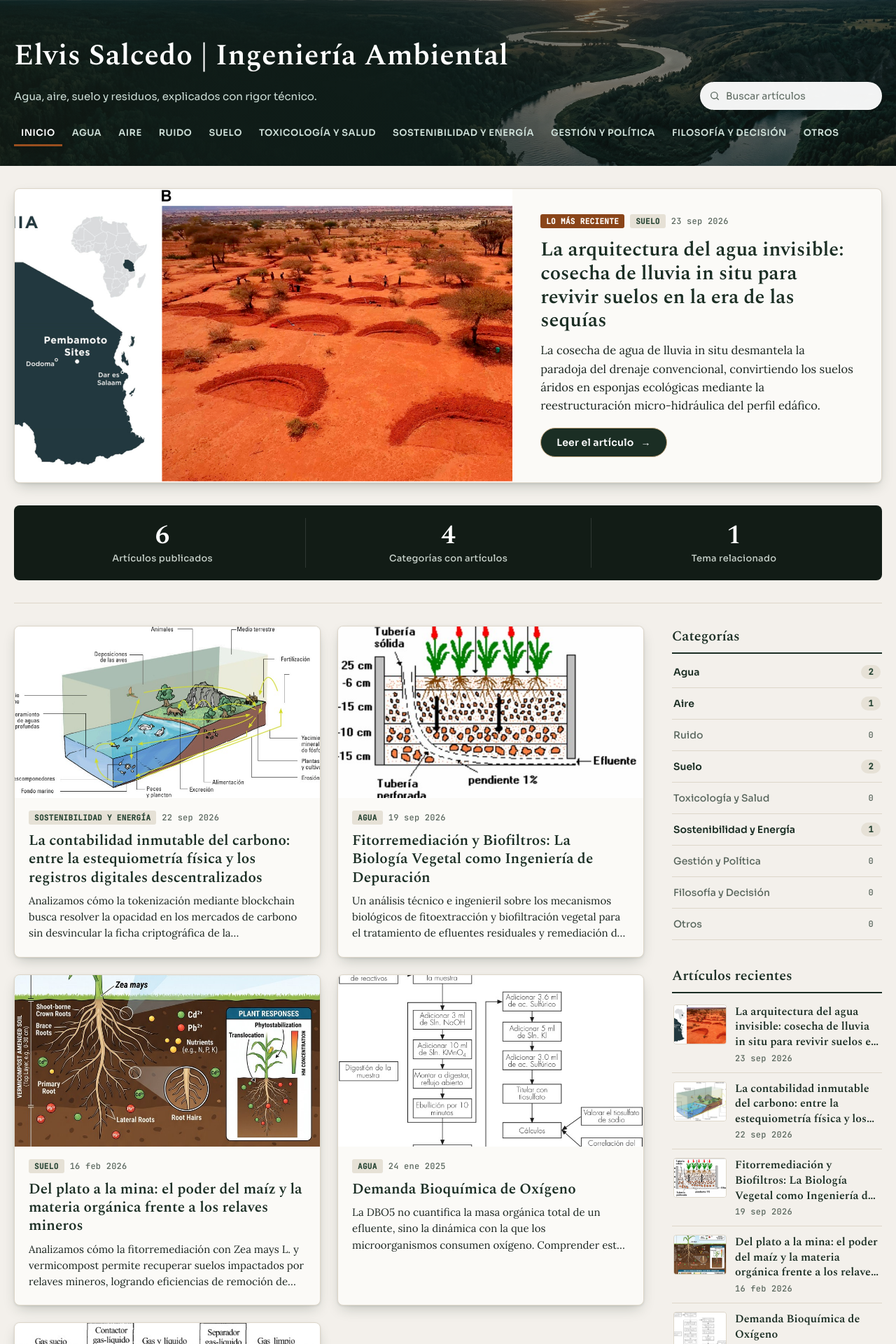
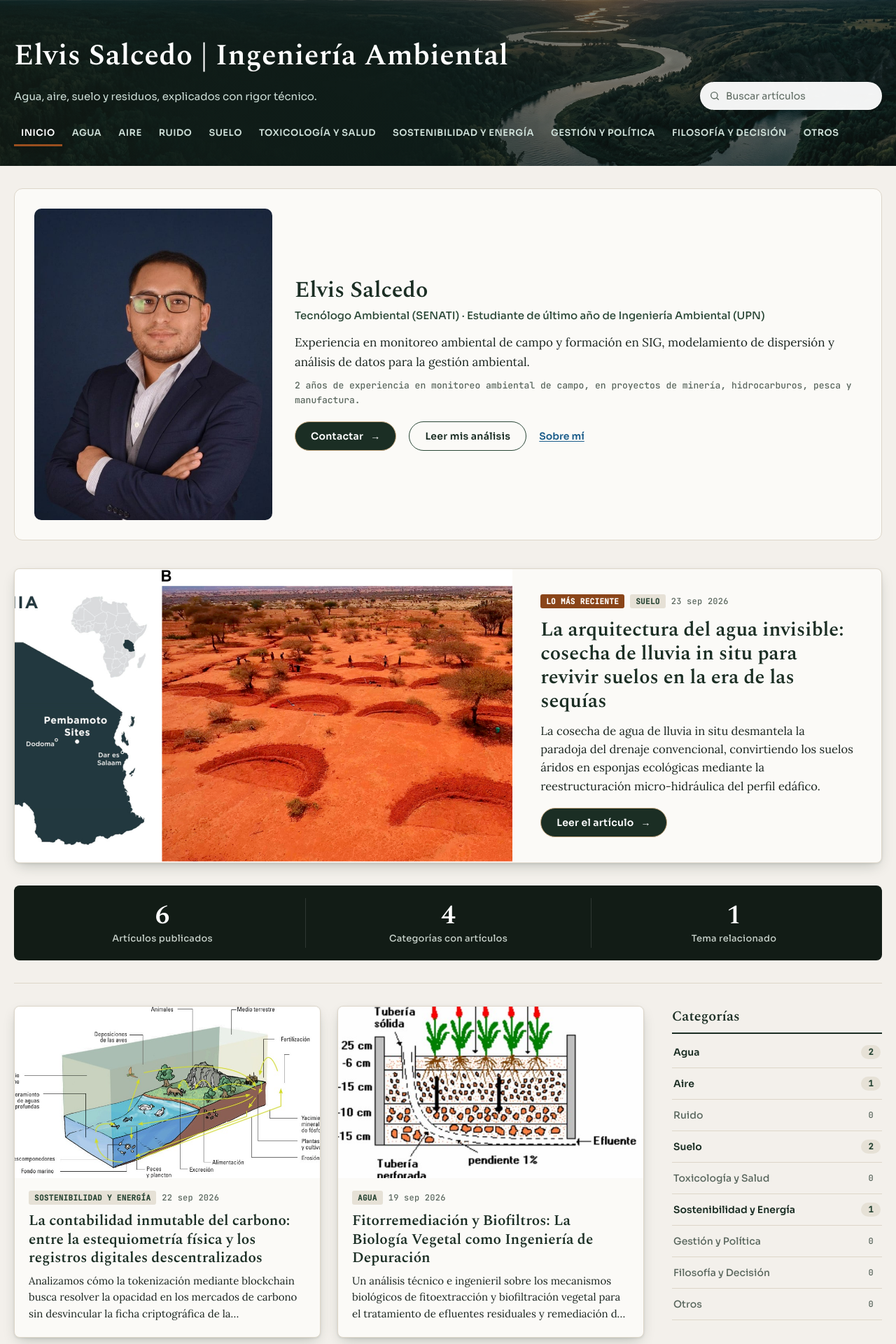
Before and after one commit to elvissalcedo/elvissalcedo.github.io, a Jekyll site: the page built from index.html, in a window 1280 px wide. Shown: the top 1920 px of the page at 70% size. Built offline with Jekyll 4.4.1, drawn with Linux system fonts in a browser that asks for light colours.

Commit message:
feat(portada): hero de presentación y página Sobre mí

```diff
--- /dev/null
+++ b/_includes/portada-hero.html
@@ -0,0 +1,29 @@
+{%- comment -%}
+  Presentación de la portada (portafolio-blog, etapa 1): quién es Elvis, qué
+  hace y cómo contactarlo, ANTES de la lista de artículos. Los artículos
+  pasan a ser la evidencia de cómo piensa un problema técnico.
+
+  El nombre va en <h2>, no en <h1>: en la portada el <h1> ya es el nombre
+  del sitio (_includes/header.html) y la página tiene que tener uno solo.
+
+  La foto se usa tal cual (nunca se recomprime). width/height son sus
+  medidas reales (786x600) para que el navegador le reserve el lugar antes
+  de que cargue; sin loading="lazy" porque es lo primero que se ve.
+
+  Solo datos reales de Elvis: nada de adjetivos ni cifras que no estén en
+  su trayectoria (ver sobre-mi.html).
+{%- endcomment %}
+    <section class="portada-hero" aria-labelledby="hero-nombre">
+      <img class="portada-hero-foto" src="/assets/foto-perfil.jpg" width="786" height="600" decoding="async" alt="Retrato de Elvis Salcedo">
+      <div class="portada-hero-texto">
+        <h2 id="hero-nombre" class="portada-hero-nombre">Elvis Salcedo</h2>
+        <p class="portada-hero-rol">Tecnólogo Ambiental (SENATI) &middot; Estudiante de último año de Ingeniería Ambiental (UPN)</p>
+        <p class="portada-hero-valor">Experiencia en monitoreo ambiental de campo y formación en SIG, modelamiento de dispersión y análisis de datos para la gestión ambiental.</p>
+        <p class="portada-hero-dato">2 años de experiencia en monitoreo ambiental de campo, en proyectos de minería, hidrocarburos, pesca y manufactura.</p>
+        <div class="portada-hero-acciones">
+          <a class="boton-flecha" href="https://www.linkedin.com/in/salcedo-tarazona" target="_blank" rel="noopener">Contactar <span class="boton-flecha-icono" aria-hidden="true">&rarr;</span></a>
+          <a class="boton-secundario" href="#analisis">Leer mis análisis</a>
+          <a class="portada-hero-enlace" href="/sobre-mi.html">Sobre mí</a>
+        </div>
+      </div>
+    </section>
--- a/assets/css/styles.css
+++ b/assets/css/styles.css
@@ -1172,6 +1172,193 @@ blockquote {
 }
 
 /* ==========================================================================
+   PRESENTACIÓN DE LA PORTADA (_includes/portada-hero.html) -- quién es
+   Elvis, antes de la lista de artículos. Tarjeta sobre --surface con los
+   mismos colores de texto que el resto (contraste ya verificado arriba, en
+   los dos modos). Foto al costado desde 720px; debajo de eso, apilada arriba
+   del texto y a lo ancho de la columna.
+   ========================================================================== */
+.portada-hero {
+  display: grid;
+  grid-template-columns: 1fr;
+  gap: 20px;
+  margin: 0 0 40px;
+  padding: 20px;
+  border: 1px solid var(--border);
+  border-radius: 12px;
+  background: var(--surface);
+}
+.portada-hero-foto {
+  display: block;
+  width: 100%;
+  height: auto;
+  max-width: 420px;
+  border-radius: 10px;
+  object-fit: cover;
+}
+.portada-hero-texto { min-width: 0; }
+.portada-hero-nombre {
+  margin: 0 0 6px;
+  color: var(--heading);
+  font: 600 32px/1.15 'Spectral', serif;
+}
+.portada-hero-rol {
+  margin: 0 0 14px;
+  color: var(--heading-alt);
+  font: 500 15px/1.5 'Sora', sans-serif;
+}
+.portada-hero-valor {
+  margin: 0 0 10px;
+  color: var(--text);
+  font: 400 17px/1.6 'Lora', Georgia, serif;
+}
+.portada-hero-dato {
+  margin: 0 0 20px;
+  color: var(--muted);
+  font: 500 13px/1.6 'JetBrains Mono', monospace;
+}
+.portada-hero-acciones {
+  display: flex;
+  flex-wrap: wrap;
+  align-items: center;
+  gap: 12px 18px;
+}
+/* Botón secundario: misma píldora que .boton-flecha pero sin relleno, con
+   el color de los títulos. Sobre --surface: 13.8:1 en claro y 12.6:1 en
+   oscuro (mismo par que los títulos, ver el comentario del modo oscuro). */
+a.boton-secundario {
+  display: inline-flex;
+  align-items: center;
+  padding: 11px 22px;
+  border: 1px solid var(--heading-alt);
+  border-radius: 999px;
+  color: var(--heading);
+  font: 600 14px 'Sora', sans-serif;
+  letter-spacing: 0.02em;
+  text-decoration: none;
+}
+a.boton-secundario:visited { color: var(--heading); }
+a.boton-secundario:hover {
+  background: var(--label-bg);
+  color: var(--heading);
+  text-decoration: none;
+}
+/* Enlace de texto: subrayado siempre (no se distingue solo por el color). */
+a.portada-hero-enlace {
+  font: 600 14px 'Sora', sans-serif;
+  text-decoration: underline;
+  text-underline-offset: 0.15em;
+}
+/* El botón "Leer mis análisis" salta acá: un poco de aire arriba para que
+   la tarjeta destacada no quede pegada al borde de la ventana. */
+.portada-analisis { scroll-margin-top: 16px; }
+
+@media (min-width: 720px) {
+  .portada-hero {
+    grid-template-columns: minmax(220px, 340px) minmax(0, 1fr);
+    gap: 32px;
+    align-items: center;
+    padding: 28px;
+  }
+  .portada-hero-foto { max-width: none; }
+}
+@media (max-width: 639px) {
+  .portada-hero { margin-bottom: 28px; padding: 16px; }
+  .portada-hero-nombre { font-size: 26px; }
+  .portada-hero-valor { font-size: 16px; }
+}
+
+/* ==========================================================================
+   PÁGINA "SOBRE MÍ" (sobre-mi.html) -- columna de lectura de 720px como el
+   texto de un artículo, línea de tiempo de experiencia y listas de
+   certificaciones y herramientas. Solo variables de la paleta: se
+   re-tematiza sola en modo oscuro.
+   ========================================================================== */
+.sobre-mi {
+  max-width: 720px;
+  color: var(--text);
+  font: 400 17px/1.6 'Lora', Georgia, serif;
+}
+.sobre-mi-subtitulo {
+  margin: 40px 0 14px;
+  color: var(--heading);
+  font: 600 24px 'Spectral', serif;
+}
+.sobre-mi section:first-child .sobre-mi-subtitulo { margin-top: 0; }
+
+/* Línea de tiempo: una raya vertical de --border a la izquierda y un punto
+   de --accent por puesto. El punto es decorativo (::before), no lleva
+   información que no esté ya en el texto. */
+.linea-tiempo {
+  margin: 0;
+  padding: 0 0 0 22px;
+  list-style: none;
+  border-left: 2px solid var(--border);
+}
+.linea-tiempo-item {
+  position: relative;
+  margin: 0 0 28px;
+}
+.linea-tiempo-item:last-child { margin-bottom: 0; }
+.linea-tiempo-item::before {
+  content: "";
+  position: absolute;
+  top: 7px;
+  left: -29px;
+  width: 12px;
+  height: 12px;
+  border-radius: 50%;
+  background: var(--accent);
+  box-shadow: 0 0 0 3px var(--bg);
+}
+.linea-tiempo-cargo {
+  margin: 0 0 4px;
+  color: var(--heading);
+  font: 600 19px/1.3 'Spectral', serif;
+}
+.linea-tiempo-meta {
+  margin: 0 0 8px;
+  color: var(--muted);
+  font: 500 13px/1.5 'Sora', sans-serif;
+}
+.linea-tiempo-empresa { color: var(--heading-alt); font-weight: 600; }
+.linea-tiempo-item p:last-child { margin-bottom: 0; }
+
+.lista-credenciales {
+  margin: 0 0 16px;
+  padding: 0;
+  list-style: none;
+}
+.lista-credenciales li {
+  margin: 0 0 12px;
+  padding: 12px 16px;
+  border: 1px solid var(--border);
+  border-radius: 8px;
+  background: var(--surface);
+}
+.lista-credenciales strong {
+  display: block;
+  color: var(--heading);
+  font: 600 15px/1.45 'Sora', sans-serif;
+}
+.lista-credenciales-detalle {
+  display: block;
+  margin-top: 4px;
+  color: var(--muted);
+  font: 400 14px/1.5 'Sora', sans-serif;
+}
+.sobre-mi-contacto {
+  margin: 0 0 16px;
+  padding-left: 20px;
+  overflow-wrap: anywhere;
+}
+
+@media (max-width: 639px) {
+  .sobre-mi { font-size: 16px; }
+  .sobre-mi-subtitulo { font-size: 21px; }
+}
+
+/* ==========================================================================
    PIE DE PÁGINA -- columnas sobre el verde bosque (--forest), texto claro
    (--on-dark) y una línea fina de arena (--earth) arriba. Contraste: blanco
    sobre --forest 14.4:1, la bajada (#c8d2cb) 9.3:1 y los títulos de columna
--- a/index.html
+++ b/index.html
@@ -3,4 +3,11 @@ layout: default
 permalink: /
 clase_main: page-body-listado
 ---
+{% include portada-hero.html %}
+{%- comment -%}
+  id="analisis": destino del botón "Leer mis análisis" de la presentación.
+  Un contenedor sin estilo propio, así la lista se ve igual que antes.
+{%- endcomment %}
+<div id="analisis" class="portada-analisis">
 {% include lista-posts.html posts=site.posts destacar=true metricas=true vacio="Todavía no hay artículos publicados. Próximamente." %}
+</div>
```
Also changed, not shown: sobre-mi.html (added, +97 -0 lines).
